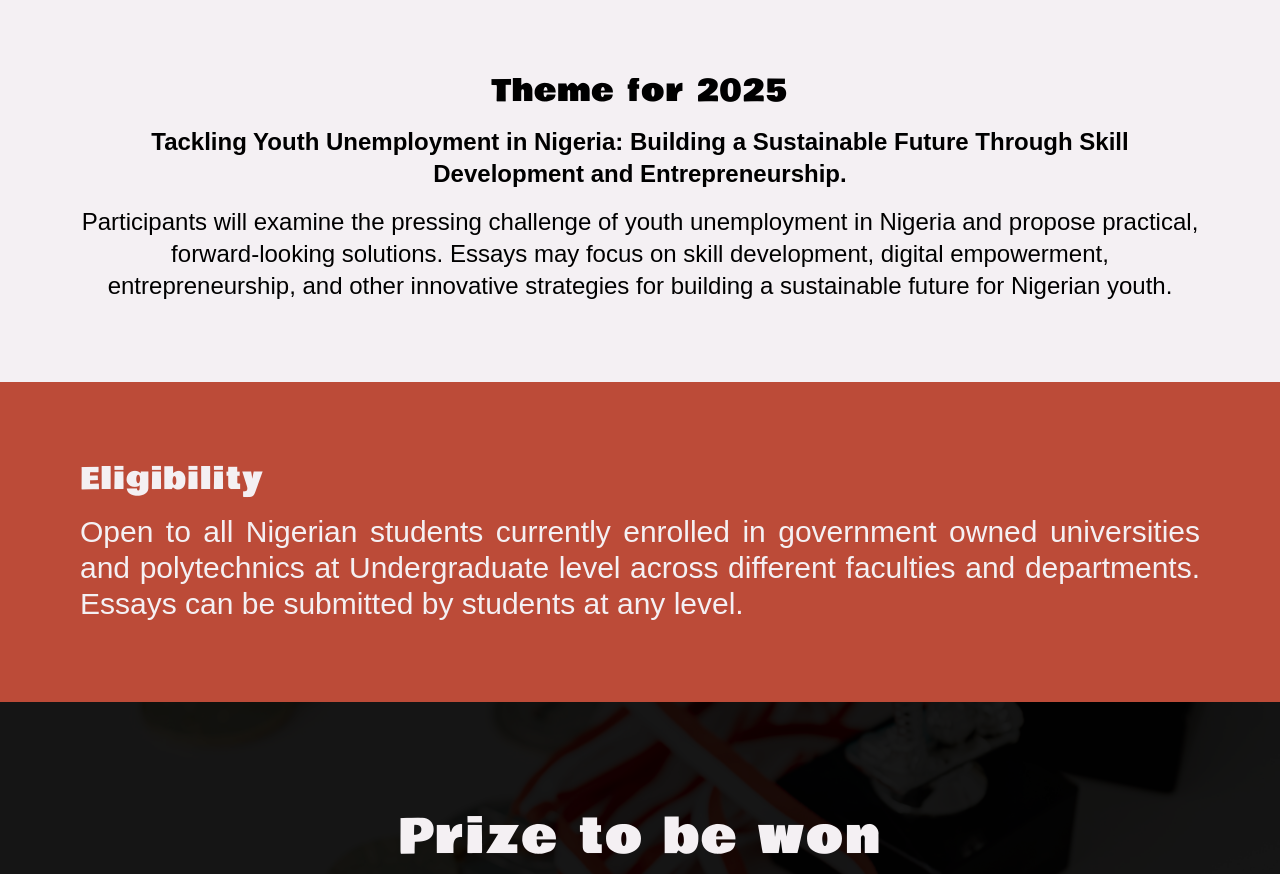
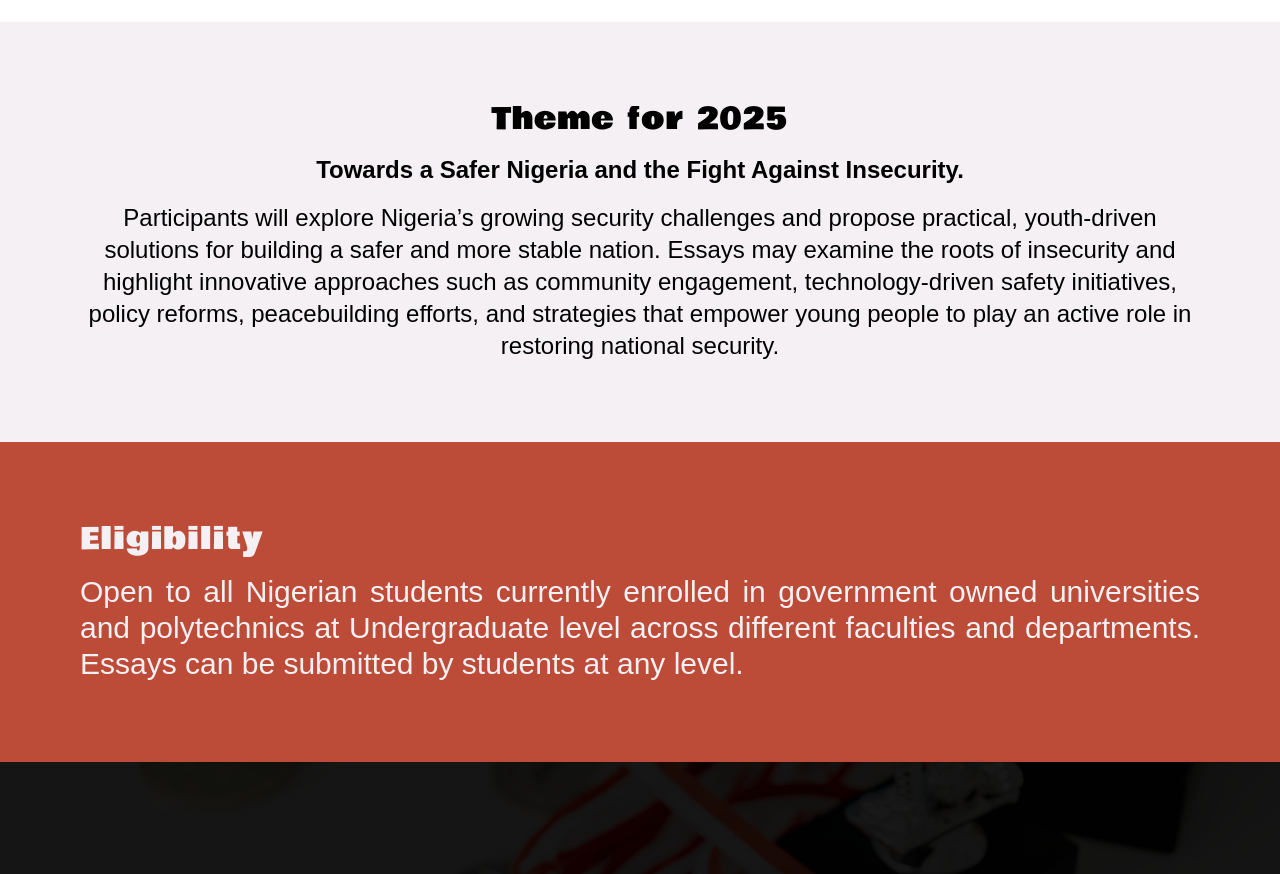
Before and after one commit to Caleb-1023/soec, a Next.js app: page / in a window 1280 px wide. Shown: the part 1600-2474 px from the top of the page. Built offline with nearby package versions, Linux system fonts and the light colour scheme; a web font is replaced by a local one.

Commit message:
Revise content for essay competition and foundation initiatives
Updated the content for the Love in Action Foundation's initiatives and essay competition details.

```diff
--- a/src/components/shared/body.tsx
+++ b/src/components/shared/body.tsx
@@ -27,26 +27,13 @@ const Body = () => {
             "From Hashtags to Action: Gen Z's Blueprint for a Better Nigeria"{" "}
           </span> */}
           <span className="block md:text-xl text-justify">
-            The Love in Action Foundation is committed to empowering the less
-            privileged and spreading the love of Jesus through practical acts of
-            compassion. Through healthcare initiatives, educational
-            scholarships, and welfare outreaches, the Foundation works to uplift
-            communities and equip young people with the tools to thrive.
+            The Love in Action Foundation is committed to empowering the less privileged and spreading the love of Jesus through practical acts of compassion. Through healthcare initiatives, educational scholarships, and welfare outreaches, the Foundation works to uplift communities and equip young people with the tools to thrive.
             <br />
             <br />
-            This year, the Foundation continues her inspiring essay competition
-            designed to motivate Nigeria’s youth to move from online commentary
-            to real-world impact. “From Hashtags to Action: Gen Z’s Blueprint
-            for a Better Nigeria” encourages young thinkers to look beyond
-            trending conversations and craft bold, actionable solutions for
-            national transformation.
+            The Foundation continues its inspiring national essay competition, “From Hashtags to Action: Gen Z’s Blueprint for a Better Nigeria.” For 2025, the theme “Towards a Safer Nigeria and the Fight Against Insecurity” challenges young Nigerians to transform their ideas into practical solutions that can help rebuild peace and enhance national security.
             <br />
             <br />
-            Our goal is to nurture a generation of young Nigerians who
-            demonstrate independent thought, critical analysis, and a passion
-            for meaningful change. Participants are challenged not only to
-            identify pressing issues, but to propose innovative and practical
-            strategies that can strengthen Nigeria’s future.
+            Our goal is to nurture a generation of young Nigerians who demonstrate independent thought, critical analysis, and a passion for meaningful change. This competition challenges students not only to highlight the key issues driving insecurity, but also to offer creative strategies that can strengthen Nigeria’s future and contribute to a safer society for all.
             {/* <span className="font-black">
               Essay themes can center on creative approaches to addressing youth
               unemployment in Nigeria, including vocational skills training,
@@ -82,15 +69,10 @@ const Body = () => {
           </p>
           <div className="space-y-4">
             <p className="font-semibold md:text-2xl">
-              Tackling Youth Unemployment in Nigeria: Building a Sustainable
-              Future Through Skill Development and Entrepreneurship.
+              Towards a Safer Nigeria and the Fight Against Insecurity.
             </p>
             <p className="md:text-2xl textjustify">
-              Participants will examine the pressing challenge of youth
-              unemployment in Nigeria and propose practical, forward-looking
-              solutions. Essays may focus on skill development, digital
-              empowerment, entrepreneurship, and other innovative strategies for
-              building a sustainable future for Nigerian youth.
+              Participants will explore Nigeria’s growing security challenges and propose practical, youth-driven solutions for building a safer and more stable nation. Essays may examine the roots of insecurity and highlight innovative approaches such as community engagement, technology-driven safety initiatives, policy reforms, peacebuilding efforts, and strategies that empower young people to play an active role in restoring national security.
             </p>
           </div>
         </div>
```
